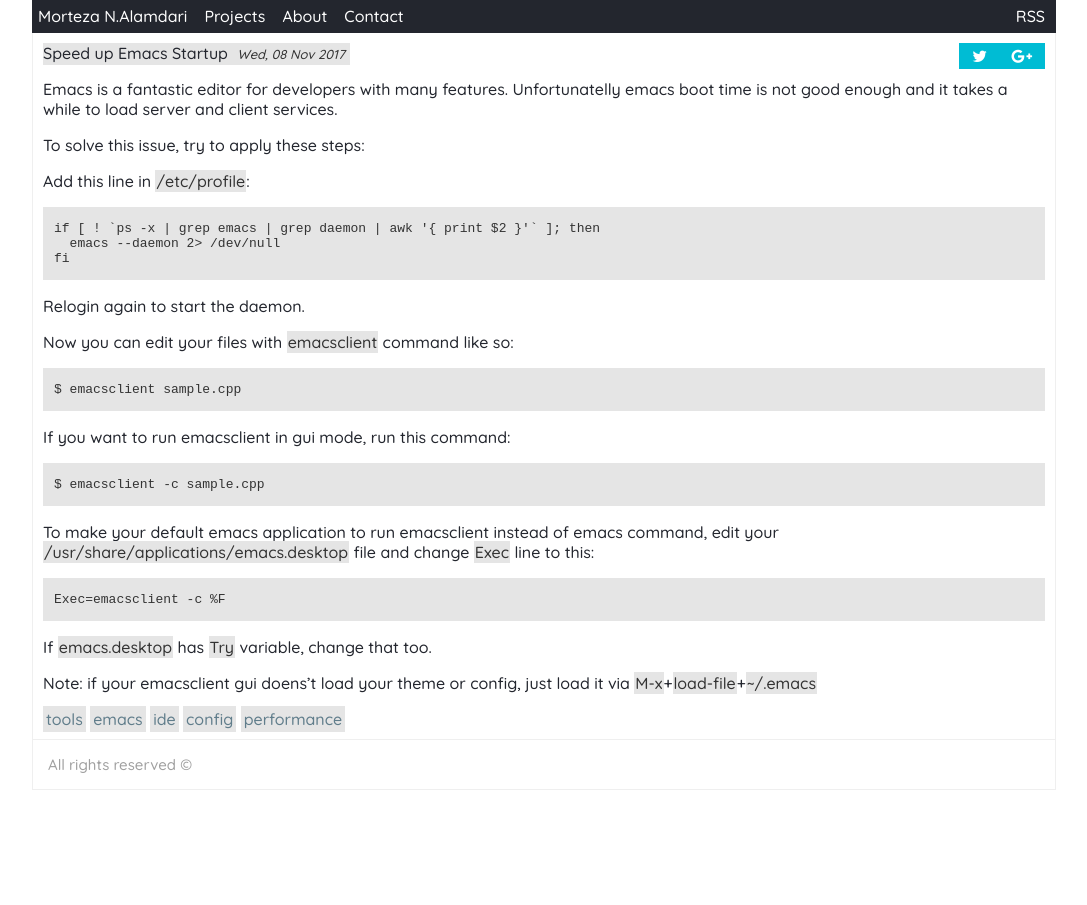
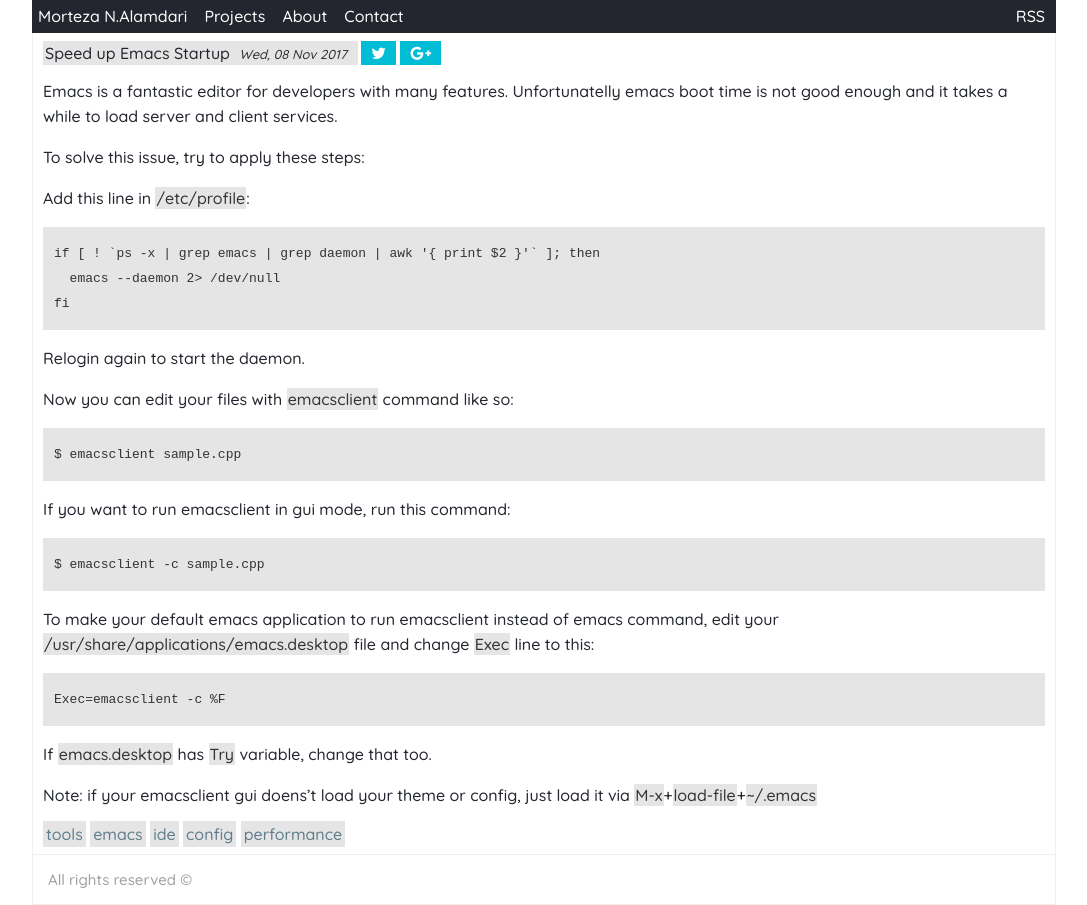
Before and after one commit to Mortezaipo/stage, a Jekyll site: the page built from _posts/2017-11-08-speed-up-emacs-startup.md, in a window 1280 px wide. Shown: the whole page, without its empty margins (96-1183 px from the left). Built offline with Jekyll 4.4.1, drawn with Linux system fonts in a browser that asks for light colours.

Commit message:
Update site theme.

```diff
--- a/inc/css/main.css
+++ b/inc/css/main.css
@@ -57,7 +57,7 @@
 }
 .post .post-title {
     background-color: #e5e5e5;
-    padding-bottom: 2.4px;
+    padding: 2px;
 }
 .post .post-title a {
     color: #23262E;
@@ -65,6 +65,8 @@
 }
 .post .post-body {
     color: #23262E;
+    line-height: 25px;
+    margin-top: 5px;
 }
 .post .read-more {
     color: #FFF;
@@ -85,7 +87,7 @@
 }
 .post .post-share-link {
     color: #FFF;
-    padding: 10px;
+    padding: 2px 10px;
 }
 div.highlighter-rouge,
 code.highlighter-rouge {
@@ -189,7 +191,9 @@
     margin: 0;
 }
 .shared-links {
-    float: right;
-    background-color: #00BCD4;
+    display: inline;
     padding: 3px;
 }
+.shared-links a {
+    background-color: #00BCD4;
+}
```
